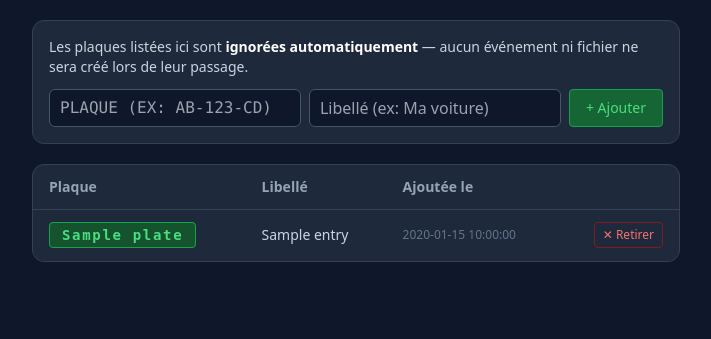
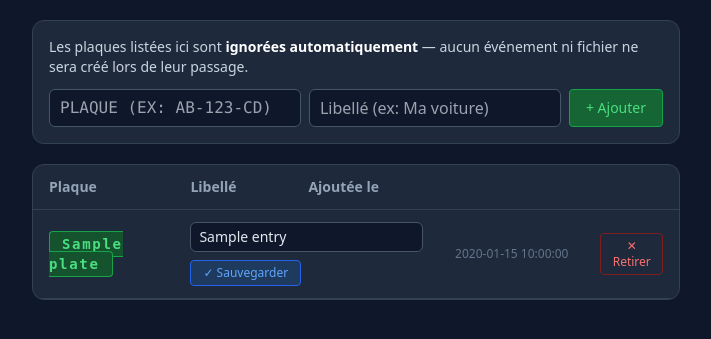
Before and after one commit to percolouco/camwatch, a FastAPI app: template app/templates/whitelist.html in a window 1280 px wide. Shown: the part 59-398 px from the top of the page, without its empty margins (284-995 px from the left). Run offline with FastAPI, Linux system fonts and the light colour scheme; the template is opened without the code that fills it: most values are stand-ins (such as "Sample title", 1, 10 or a date in 2020); parts of the project's set-up code (start-up, migrations or seed data) failed here and were passed over; some libraries are stand-ins or nearby versions.

Commit message:
Improve whitelist UX: inline label edit and label prompt from stats
Whitelist page: each entry now shows an editable label field inline
(uses INSERT OR REPLACE so it acts as update). Stats page: the
whitelist button expands a small dropdown with a label input before
confirming.

Co-Authored-By: Claude Sonnet 4.6 <noreply@anthropic.com>

```diff
--- a/app/templates/whitelist.html
+++ b/app/templates/whitelist.html
@@ -57,12 +57,22 @@
         </thead>
         <tbody>
           {% for e in entries %}
-          <tr class="border-b border-slate-800 hover:bg-slate-800/40">
+          <tr class="border-b border-slate-700">
             <td class="px-4 py-3">
               <span class="plate font-bold px-3 py-1 rounded text-sm" style="background:#14532d;color:#4ade80;border:1px solid #16a34a;">{{ e.plate }}</span>
             </td>
-            <td class="px-4 py-3 text-slate-300">{{ e.label or '—' }}</td>
-            <td class="px-4 py-3 text-slate-500 text-xs hidden sm:table-cell">{{ e.added_str }}</td>
+            <td class="px-4 py-3" colspan="2">
+              <form action="/whitelist/add" method="post" class="flex gap-2 items-center flex-wrap">
+                <input type="hidden" name="plate" value="{{ e.plate }}">
+                <input type="hidden" name="back" value="/whitelist">
+                <input type="text" name="label" value="{{ e.label or '' }}" placeholder="Libellé…"
+                       class="flex-1 text-sm font-medium"
+                       style="min-width:120px;background:#0f172a;border:1px solid #475569;color:#e2e8f0;border-radius:6px;padding:4px 8px;">
+                <button type="submit" class="text-xs px-3 py-1 rounded whitespace-nowrap"
+                        style="background:#1e3a5f;color:#60a5fa;border:1px solid #2563eb;">✓ Sauvegarder</button>
+              </form>
+            </td>
+            <td class="px-4 py-3 text-slate-500 text-xs hidden sm:table-cell whitespace-nowrap">{{ e.added_str }}</td>
             <td class="px-4 py-3 text-right">
               <form action="/whitelist/remove/{{ e.plate }}" method="post" class="inline"
                     onsubmit="return confirm('Retirer {{ e.plate }} de la liste blanche ?')">
```
Also changed, not shown: app/templates/stats.html (+15 -5 lines).
